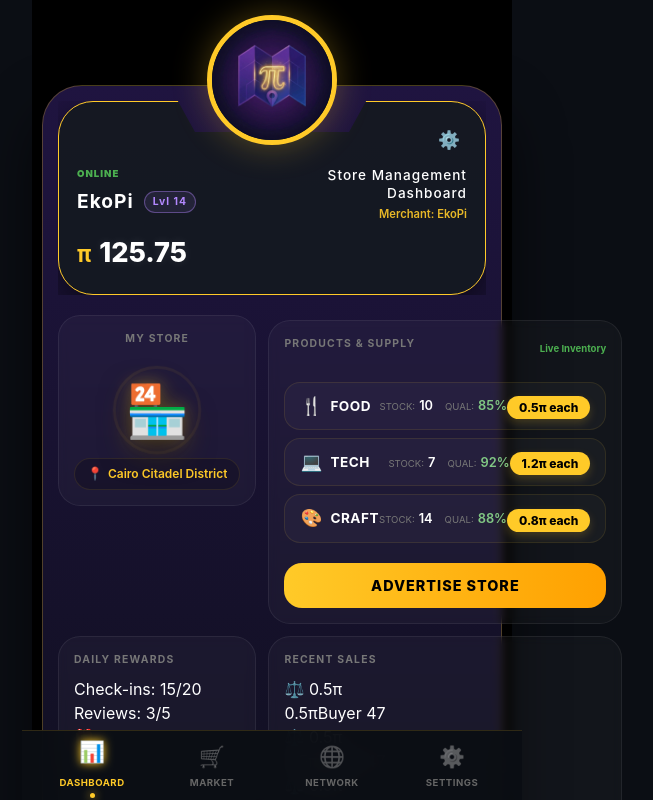
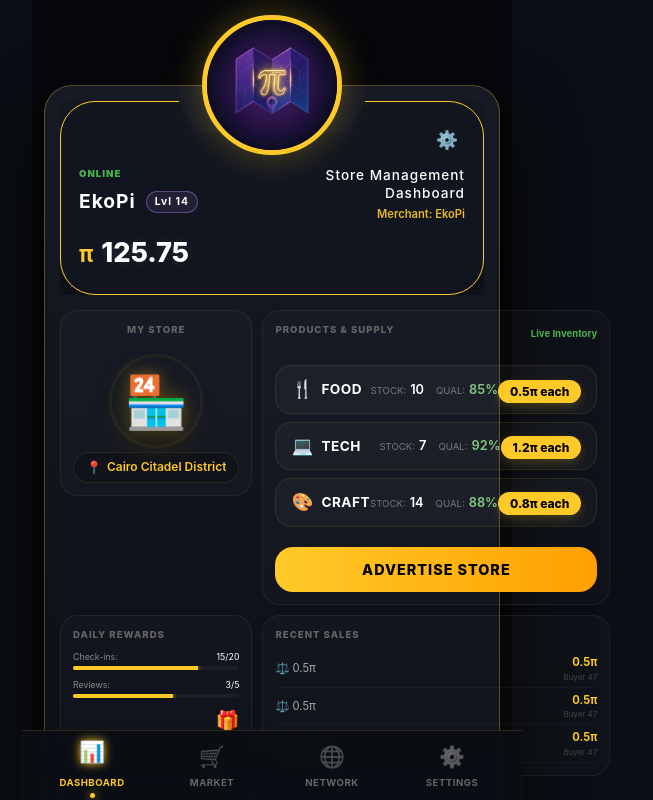
Before and after one commit to Maplypi-Official/maplypi-frontend, a React (Vite) app: page / in a window 1280 px wide. Shown: the top 800 px of the page, without its empty margins (368-1021 px from the left). Built offline with nearby package versions, Linux system fonts and the light colour scheme; no server answers.

Commit message:
Update Dashboard.css

```diff
--- a/src/components/Layout/Dashboard.css
+++ b/src/components/Layout/Dashboard.css
@@ -1,10 +1,8 @@
-/* --- الهوية البصرية المحدثة --- */
 :root {
-  --maply-purple-gradient: linear-gradient(180deg, #1f1440 0%, #0b0e14 100%);
+  --maply-purple-gradient: linear-gradient(180deg, #161a25 0%, #080a0f 100%);
   --digital-gold: #ffca28;
-  --panel-bg: rgba(21, 25, 33, 0.95);
-  --glass-border: rgba(255, 202, 40, 0.25);
-  --neon-purple: #b388ff;
+  --panel-bg: rgba(18, 22, 31, 0.98);
+  --glass-border: rgba(255, 202, 40, 0.3);
 }
 
 .ts-dashboard-container {
@@ -12,96 +10,69 @@
   max-width: 480px;
   margin: 0 auto;
   min-height: 100vh;
-  background: #000;
-  /* padding-bottom: 100px لترك مساحة للـ Navbar السفلي */
-  padding: 85px 10px 100px 10px;
+  background: #05070a; /* خلفية أغمق مطابقة للصورة */
+  padding: 85px 12px 100px 12px;
   box-sizing: border-box;
-  position: relative;
   display: flex;
   flex-direction: column;
 }
 
-/* --- إطار الكارت الموحد مع لمسة ذهبية --- */
 .maply-main-card {
   background: var(--maply-purple-gradient);
-  border: 1.5px solid var(--glass-border);
-  border-radius: 40px;
+  border: 1.2px solid var(--glass-border);
+  border-radius: 28px;
   padding: 15px;
-  box-shadow: 0 30px 60px rgba(0, 0, 0, 0.8);
-  position: relative;
-  z-index: 10;
+  box-shadow: 0 40px 80px rgba(0, 0, 0, 0.9);
 }
 
-/* --- تقسيم الأعمدة الاحترافي --- */
+/* تقسيم الشبكة ليطابق الصورة تماماً */
 .ts-main-grid {
   display: grid;
-  grid-template-columns: 1fr 1fr;
-  gap: 12px;
-  margin-top: 20px;
+  grid-template-columns: 1fr 2fr; /* الصف العلوي: متجر (1) منتجات (2) */
+  gap: 10px;
+  margin-top: 15px;
 }
 
-.grid-column {
-  display: flex;
-  flex-direction: column;
-  gap: 12px;
+/* الصف السفلي: مكافآت (1) مبيعات (1) نمو (1) */
+.daily-reward-panel, .recent-sales, .business-growth-panel {
+  grid-column: span 1;
+  /* عند الحاجة لـ 3 أعمدة في الأسفل، يفضل عمل container خاص بهم */
 }
 
-.full-width {
-  grid-column: span 2;
-  margin-top: 5px;
-}
-
-/* --- تنسيق اللوحات (Panels) --- */
 .ts-panel {
-  background: rgba(255, 255, 255, 0.03);
-  border: 1px solid rgba(255, 255, 255, 0.07);
-  border-radius: 22px;
-  padding: 15px;
-  backdrop-filter: blur(5px);
+  background: rgba(255, 255, 255, 0.02);
+  border: 1px solid rgba(255, 255, 255, 0.06);
+  border-radius: 18px;
+  padding: 12px;
 }
 
 .ts-panel h3 {
-  color: #777;
-  font-size: 0.65rem;
-  margin: 0 0 10px 0;
-  letter-spacing: 1.2px;
-  text-transform: uppercase;
+  color: #666;
+  font-size: 0.6rem;
+  font-weight: 800;
+  margin-bottom: 8px;
 }
 
-/* --- تنسيق المبيعات السريعة --- */
-.recent-sales {
-  text-align: left;
-}
-
-.sale-item {
+/* تنسيق المبيعات المصغرة */
+.mini-sale-row {
   display: flex;
   justify-content: space-between;
   align-items: center;
-  margin-bottom: 4px;
+  padding: 4px 0;
+  border-bottom: 1px solid rgba(255,255,255,0.03);
 }
 
-.buyer-name { font-size: 0.75rem; color: #bbb; }
-.sale-val { color: var(--digital-gold); font-weight: bold; font-size: 0.9rem; }
-.sub-text { font-size: 0.6rem; color: #555; }
+.sale-icon { font-size: 0.7rem; color: #aaa; }
+.sale-data { text-align: right; display: flex; flex-direction: column; }
+.s-price { color: var(--digital-gold); font-size: 0.7rem; font-weight: bold; }
+.s-buyer { color: #444; font-size: 0.5rem; }
 
-/* --- لوحة المكافآت --- */
-.reward-content {
-  display: flex;
-  align-items: center;
-  gap: 8px;
-}
-.reward-icon { font-size: 1.2rem; }
-.reward-amount { color: #4caf50; font-weight: bold; font-size: 1rem; }
+/* أشرطة التقدم للمكافآت */
+.progress-wrapper { margin-bottom: 8px; }
+.p-label { font-size: 0.55rem; color: #888; display: flex; justify-content: space-between; margin-bottom: 3px; }
+.p-label span { color: #fff; }
+.p-bar { width: 100%; height: 4px; background: #1a1e26; border-radius: 10px; overflow: hidden; }
+.p-fill { height: 100%; background: var(--digital-gold); box-shadow: 0 0 5px var(--digital-gold); }
+.chest-row { text-align: right; font-size: 1.2rem; margin-top: 5px; }
 
-/* --- شاشة التحميل --- */
-.loading-screen {
-  height: 100vh;
-  display: flex;
-  justify-content: center;
-  align-items: center;
-  background: #000;
-  color: var(--digital-gold);
-  font-weight: bold;
-}
-
-* { box-sizing: border-box; }
+.loading-screen { height: 100vh; display: flex; justify-content: center; align-items: center; background: #000; color: var(--digital-gold); }
```
